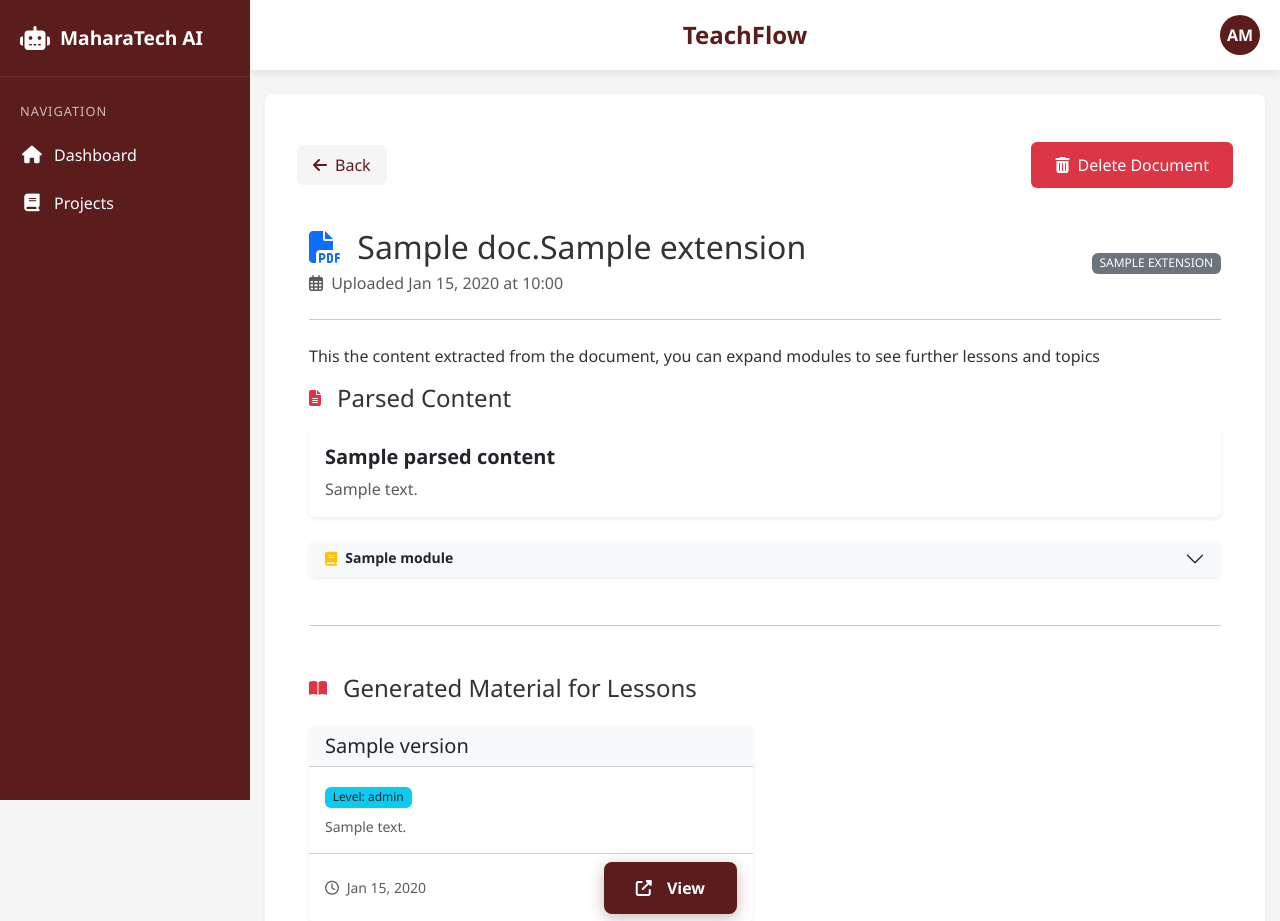
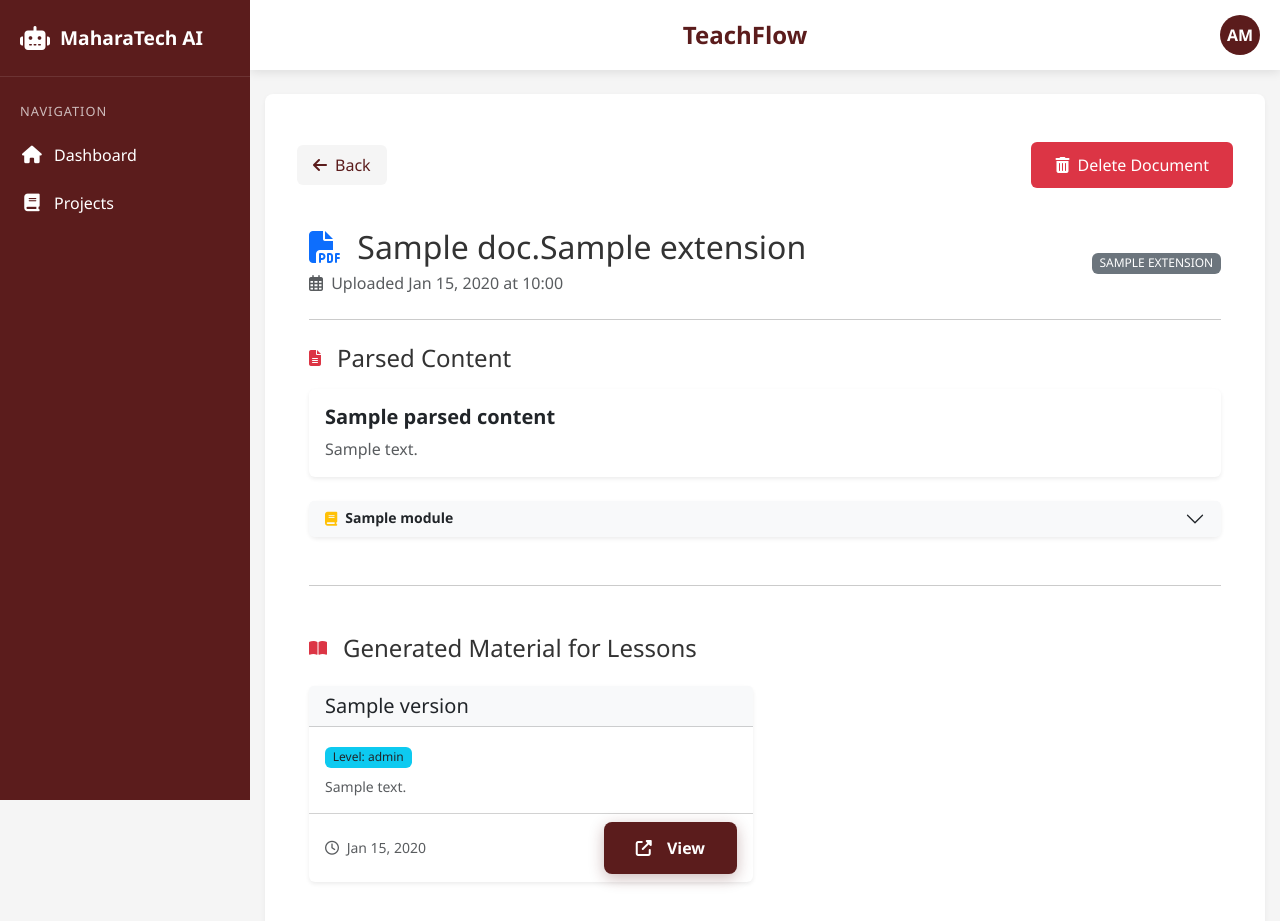
Before and after one commit to adelian14/ITI-Graduation-Project, a Flask app: template app/templates/document_dashboard.html in a window 1280 px wide. Shown: the top 921 px of the page. Run offline with Flask 3, Linux system fonts and the light colour scheme; the template is opened without the code that fills it: most values are stand-ins (such as "Sample title", 1, 10 or a date in 2020).

Commit message:
minor change

```diff
--- a/app/templates/document_dashboard.html
+++ b/app/templates/document_dashboard.html
@@ -35,7 +35,6 @@
         </div>
 
         <hr class="my-4">
-        <p>This the content extracted from the document, you can expand modules to see further lessons and topics</p>
         <!-- Parsed Content Section -->
         <div class="mb-5">
             <div class="d-flex align-items-center mb-3">
```
